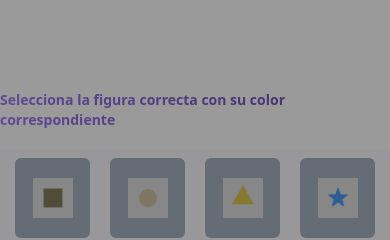
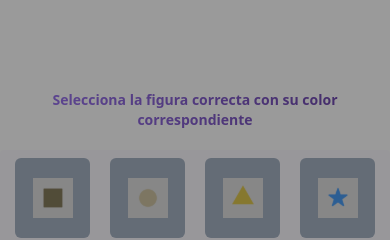
Before and after one commit to servandongti/ADMON, a Next.js app: page / in a window 390 px wide. Shown: the part 590-830 px from the top of the page. Built offline with nearby package versions, Linux system fonts and the light colour scheme; no server answers.

Commit message:
relative to component when there is no user

```diff
--- a/pages/index.tsx
+++ b/pages/index.tsx
@@ -174,7 +174,7 @@ const Home: NextPage = () => {
           </button>
         </div>
       )}
-      <nav className="flex flex-row justify-between w-full max-w-4xl px-4 py-6">
+      <nav className="flex flex-row justify-between w-full max-w-4xl px-4 py-6 relative">
         <div
           className={`${correctClassName} inline-flex items-center justify-center rounded px-[15px] text-[13px] leading-none h-[35px] gap-[5px] shadow-[0_2px_10px] shadow-black/10 focus:shadow-[0_0_0_2px] focus:shadow-black data-[placeholder]:text-slate-600 outline-none`}
         >
@@ -199,7 +199,7 @@ const Home: NextPage = () => {
         </div>
       </nav>
 
-      <main className="flex w-full flex-1 flex-col gap-3 items-center justify-center px-20 py-5 text-center">
+      <main className="flex w-full flex-1 flex-col gap-3 items-center justify-center px-20 py-5 text-center relative">
         <Cube
           selectedShape={selectedShape}
           selectedValue={selectedValue as SelectedValue}
@@ -210,11 +210,11 @@ const Home: NextPage = () => {
         />
       </main>
 
-      <p className="text-transparent font-semibold py-5 text-sm md:text-lg bg-clip-text bg-gradient-to-r from-violet-500 to-violet-900">
+      <p className="text-transparent font-semibold py-5 text-sm text-center md:text-lg bg-clip-text bg-gradient-to-r from-violet-500 to-violet-900">
         {message}
       </p>
       <footer
-        className={`inline-flex gap-5 h-24 w-full max-w-3xl bg-[#fbfaff] rounded items-center justify-center px-[15px]`}
+        className={`inline-flex gap-5 h-24 w-full max-w-3xl bg-[#fbfaff] rounded items-center justify-center px-[15px] relative`}
       >
         {shapes.map((shape, index) => (
           <div
```
